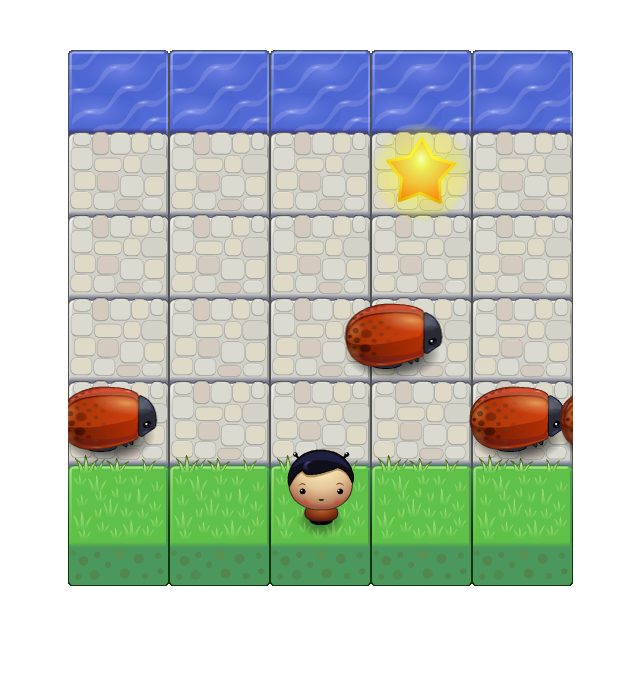
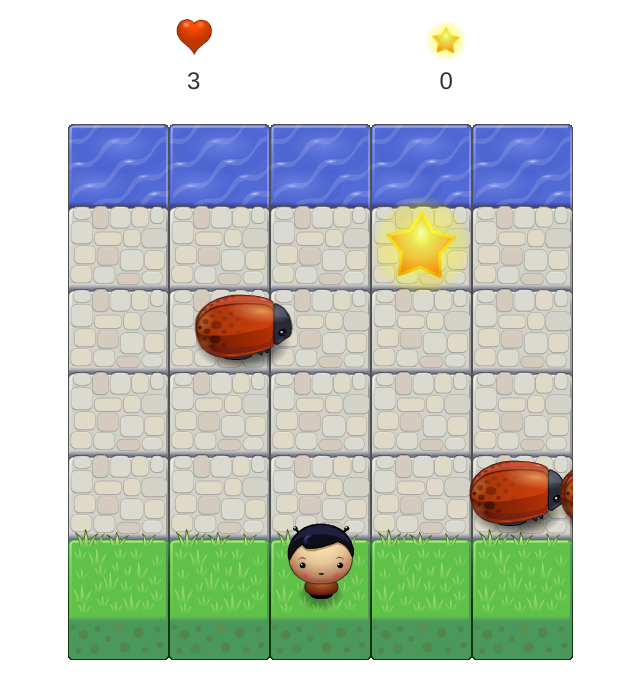
Before and after one commit to omaralbeik/frontend-nanodegree-arcade-game, a plain HTML site: page index.html in a window 1280 px wide. Shown: the whole page, without its empty margins (320-960 px from the left). Drawn offline with nearby package versions, Linux system fonts and the light colour scheme.

Commit message:
feat: lives and stars counter added

```diff
--- a/css/style.css
+++ b/css/style.css
@@ -1,3 +1,19 @@
 body {
     text-align: center;
 }
+
+h3 {
+	margin-top: 0px;
+	margin-bottom: -20px;
+}
+
+.container {
+	width: 505px;
+	margin-right: auto;
+	margin-left: auto;
+}
+
+
+.icon {
+	width: 40px;
+}
--- a/index.html
+++ b/index.html
@@ -12,6 +12,30 @@
     <script src="https://ajax.googleapis.com/ajax/libs/jquery/1.12.0/jquery.min.js"></script>
 </head>
 <body>
+
+    <div class="container">
+        <div class="row">
+
+            <div class="col-lg-6 col-md-6 col-sm-6 col-xs-6">
+                <img class="img-responsive icon center-block" src="images/Heart.png">
+            </div>
+
+            <div class="col-lg-6 col-md-6 col-sm-6 col-xs-6">
+                <img class="img-responsive icon center-block" src="images/Star.png">
+            </div>
+
+
+            <div class="col-lg-6 col-md-6 col-sm-6 col-xs-6">
+                <h3 id="lives">3</h3>
+            </div>
+
+            <div class="col-lg-6 col-md-6 col-sm-6 col-xs-6">
+                <h3 id="stars">0</h3>
+            </div>
+
+
+        </div>
+    </div>
 	<!-- Bootstrap javascript library -->
 	<script src="https://maxcdn.bootstrapcdn.com/bootstrap/3.3.6/js/bootstrap.min.js" integrity="sha384-0mSbJDEHialfmuBBQP6A4Qrprq5OVfW37PRR3j5ELqxss1yVqOtnepnHVP9aJ7xS" crossorigin="anonymous"></script>
 
--- a/js/app.js
+++ b/js/app.js
@@ -14,7 +14,7 @@ var kCanvas = {
 };
 
 var kEnemies = {
-    "maxCount":5,
+    "maxCount":4,
     "startingX":-100,
     "startingY":60
 };
@@ -26,7 +26,8 @@ var kPlayer = {
 };
 
 var gameIsOver = false;
-var prizeIsTaken = false;
+
+var starsCollected = 0;
 
 // helpers
 // createRandomNumber function creates a random number between min and max included:
@@ -36,9 +37,11 @@ var randomNumber = function(min, max) {
 
 var gameOver = function() {
     gameIsOver = true;
-    $('body').append('<div class="alert alert-danger text-center" id="alert">Game Over!, press space bar to play again.</div>');
+    $('body').append('<div class="container"><div class="alert alert-danger text-center" id="alert">Game Over!, press space bar to play again.</div></div>');
 }
 
+var $lives = $('#lives');
+var $stars = $('#stars');
 
 
 // Enemies our player must avoid
@@ -117,6 +120,7 @@ Player.prototype.update = function(dt) {
             gameOver();
         };
     };
+    $lives.text(this.lives);
 };
 
 Player.prototype.render = function() {
@@ -175,14 +179,13 @@ Player.prototype.handleInput = function(key) {
         if (key == 'space') {
             gameIsOver = false;
             this.lives = 3;
+            starsCollected = 0;
+            $stars.text(starsCollected);
             $("#alert").fadeTo(200, 500).slideUp(100, function(){
                 $("#alert").alert('close');
             });
         }
     };
-
-    console.log(this.currentBlock.row);
-    console.log(this.currentBlock.column);
 
 };
 
@@ -201,6 +204,8 @@ Prize.prototype.render = function() {
 Prize.prototype.update = function() {
     if (this.row == player.currentBlock.row && this.column == player.currentBlock.column) {
         console.log('prize taken');
+        starsCollected++;
+        $stars.text(starsCollected);
         var randomRow = randomNumber(0, 3);
         var randomColumn = randomNumber(0, 4);
 
```
